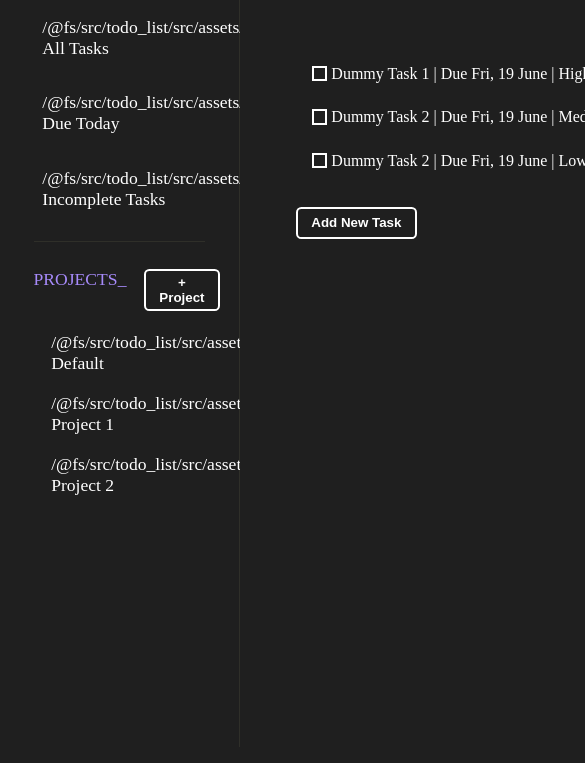
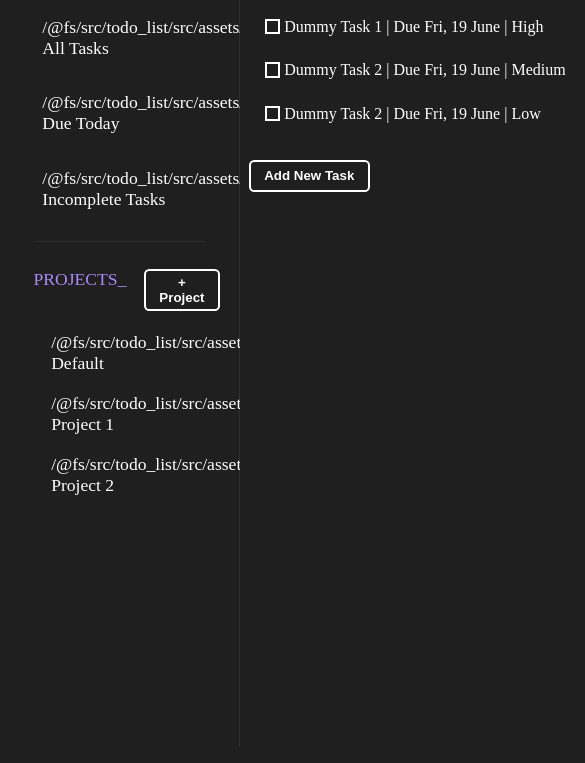
Before and after one commit to JWhales-AR/OdinTodoList, a website built with webpack: page src/todo_list/src/template.html in a window 390 px wide. Shown: the part 81-844 px from the top of the page, 585 px wide, since content can reach past the window. Built offline with nearby package versions, Linux system fonts and the light colour scheme.

Commit message:
chore: Fix padding responsiveness

```diff
--- a/src/todo_list/src/style.css
+++ b/src/todo_list/src/style.css
@@ -192,13 +192,13 @@ button.borderless-action-button:hover {
 
 main {
     text-align: center;
-    padding: 1.5em;
+    padding: min(1%, 1.5em);
     background-color: var(--color-bg-main);
     flex-grow: 1;
 }
 
 #task-container {
-    padding: 2em;
+    padding: min(1%, 2em);
     margin-top: 2.5em;
     text-align: left;
 }
```
